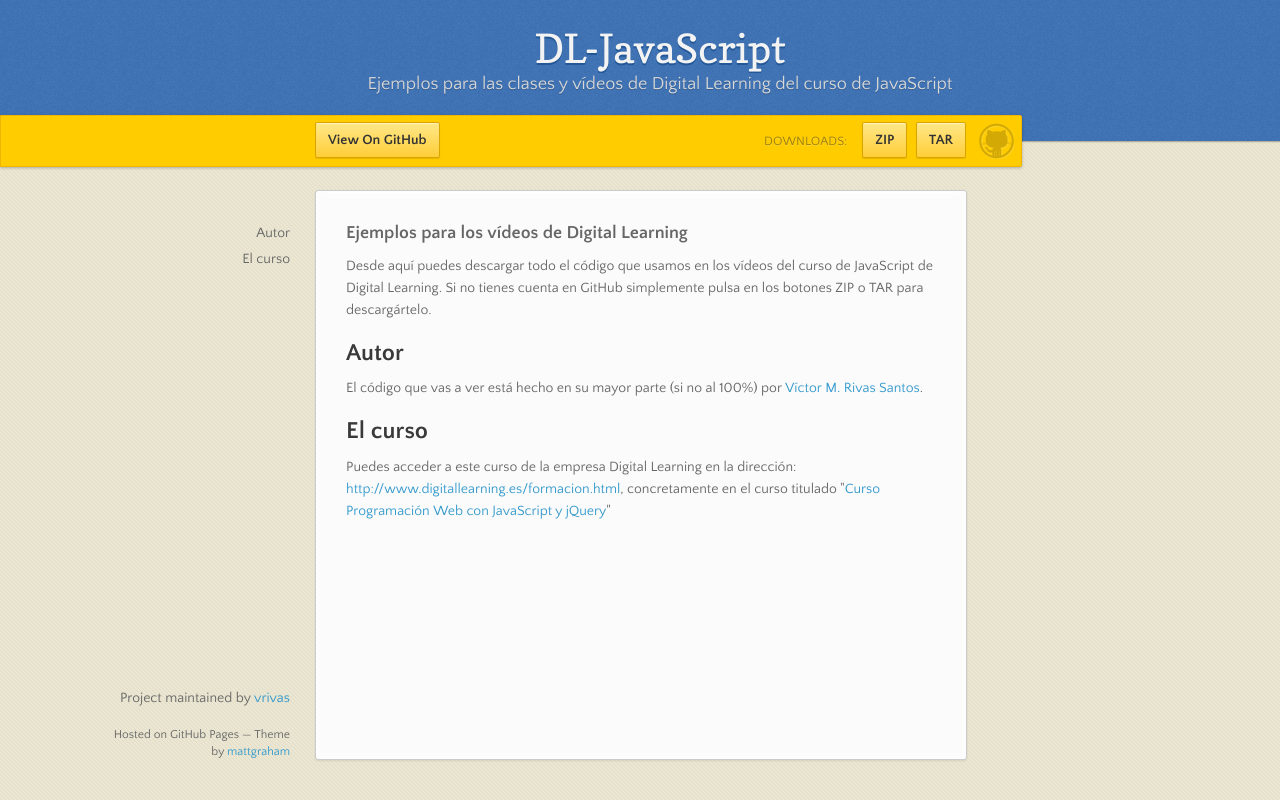
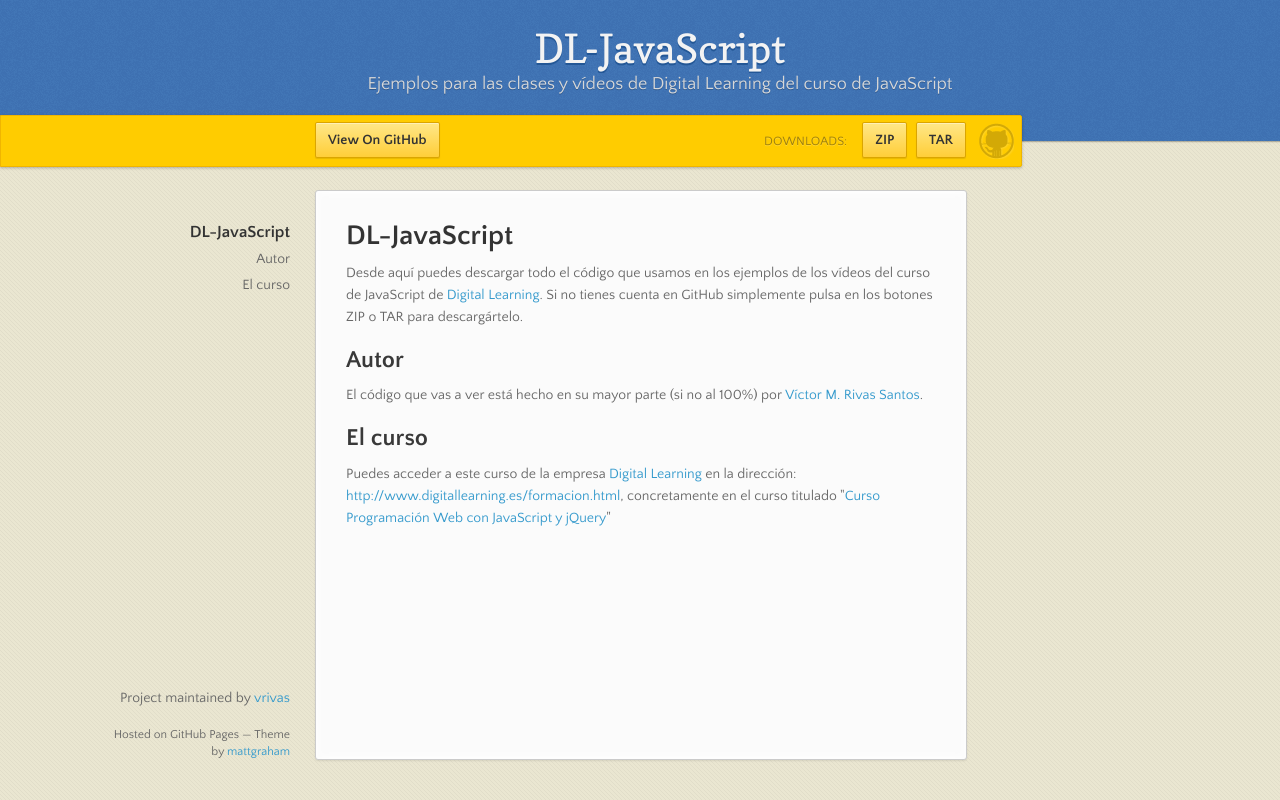
Before and after one commit to vrivas/dl-javascript, a plain HTML site: page index.html in a window 1280 px wide. Drawn offline with nearby package versions, Linux system fonts and the light colour scheme.

Commit message:
Create gh-pages branch via GitHub

```diff
--- a/index.html
+++ b/index.html
@@ -39,10 +39,10 @@
         <ul></ul>
       </nav>
       <section>
-        <h3>
-<a id="ejemplos-para-los-vídeos-de-digital-learning" class="anchor" href="#ejemplos-para-los-v%C3%ADdeos-de-digital-learning" aria-hidden="true"><span aria-hidden="true" class="octicon octicon-link"></span></a>Ejemplos para los vídeos de Digital Learning</h3>
+        <h1>
+<a id="dl-javascript" class="anchor" href="#dl-javascript" aria-hidden="true"><span aria-hidden="true" class="octicon octicon-link"></span></a>DL-JavaScript</h1>
 
-<p>Desde aquí puedes descargar todo el código que usamos en los vídeos del curso de JavaScript de Digital Learning.
+<p>Desde aquí puedes descargar todo el código que usamos en los ejemplos de los vídeos del curso de JavaScript de <a href="http://www.digitallearning.es">Digital Learning</a>.
 Si no tienes cuenta en GitHub simplemente pulsa en los botones ZIP o TAR para descargártelo.</p>
 
 <h2>
@@ -53,7 +53,7 @@
 <h2>
 <a id="el-curso" class="anchor" href="#el-curso" aria-hidden="true"><span aria-hidden="true" class="octicon octicon-link"></span></a>El curso</h2>
 
-<p>Puedes acceder a este curso de la empresa Digital Learning en la dirección: <a href="http://www.digitallearning.es/formacion.html">http://www.digitallearning.es/formacion.html</a>, concretamente en el curso titulado "<a href="http://www.digitallearning.es/curso-programacion-web-javascript.html">Curso Programación Web con JavaScript y jQuery</a>"</p>
+<p>Puedes acceder a este curso de la empresa <a href="http://www.digitallearning.es">Digital Learning</a> en la dirección: <a href="http://www.digitallearning.es/formacion.html">http://www.digitallearning.es/formacion.html</a>, concretamente en el curso titulado "<a href="http://www.digitallearning.es/curso-programacion-web-javascript.html">Curso Programación Web con JavaScript y jQuery</a>"</p>
       </section>
       <footer>
         <p>Project maintained by <a href="https://github.com/vrivas">vrivas</a></p>
--- a/params.json
+++ b/params.json
@@ -1,6 +1,6 @@
 {
   "name": "DL-JavaScript",
   "tagline": "Ejemplos para las clases y vídeos de Digital Learning del curso de JavaScript",
-  "body": "### Ejemplos para los vídeos de Digital Learning\r\nDesde aquí puedes descargar todo el código que usamos en los vídeos del curso de JavaScript de Digital Learning.\r\nSi no tienes cuenta en GitHub simplemente pulsa en los botones ZIP o TAR para descargártelo.\r\n\r\n## Autor\r\nEl código que vas a ver está hecho en su mayor parte (si no al 100%) por [Víctor M. Rivas Santos](http://vrivas.es).\r\n\r\n## El curso\r\nPuedes acceder a este curso de la empresa Digital Learning en la dirección: [http://www.digitallearning.es/formacion.html](http://www.digitallearning.es/formacion.html), concretamente en el curso titulado \"[Curso Programación Web con JavaScript y jQuery](http://www.digitallearning.es/curso-programacion-web-javascript.html)\"",
+  "body": "# DL-JavaScript\r\nDesde aquí puedes descargar todo el código que usamos en los ejemplos de los vídeos del curso de JavaScript de [Digital Learning](http://www.digitallearning.es).\r\nSi no tienes cuenta en GitHub simplemente pulsa en los botones ZIP o TAR para descargártelo.\r\n\r\n## Autor\r\nEl código que vas a ver está hecho en su mayor parte (si no al 100%) por [Víctor M. Rivas Santos](http://vrivas.es).\r\n\r\n## El curso\r\nPuedes acceder a este curso de la empresa [Digital Learning](http://www.digitallearning.es) en la dirección: [http://www.digitallearning.es/formacion.html](http://www.digitallearning.es/formacion.html), concretamente en el curso titulado \"[Curso Programación Web con JavaScript y jQuery](http://www.digitallearning.es/curso-programacion-web-javascript.html)\"",
   "note": "Don't delete this file! It's used internally to help with page regeneration."
 }
```
